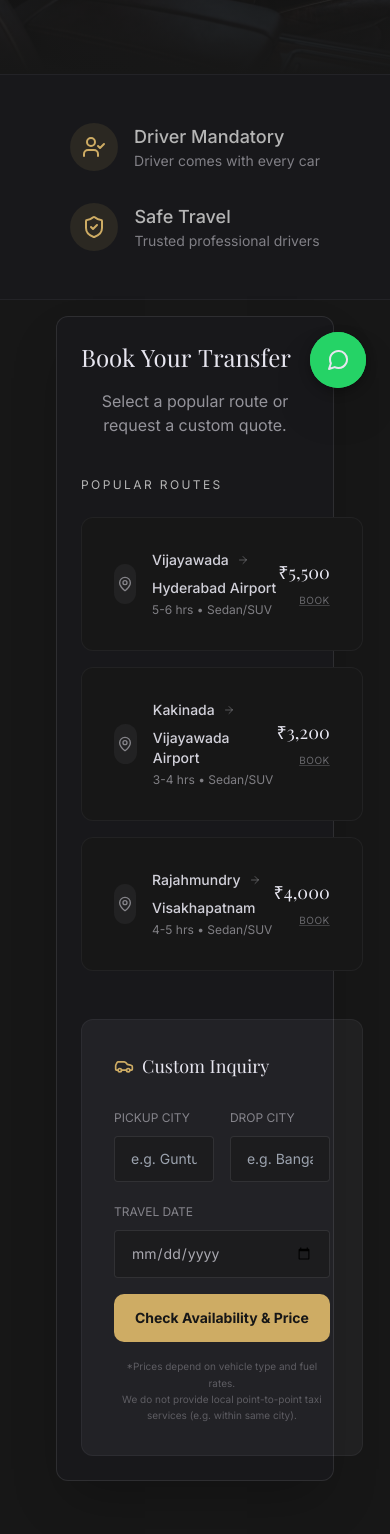
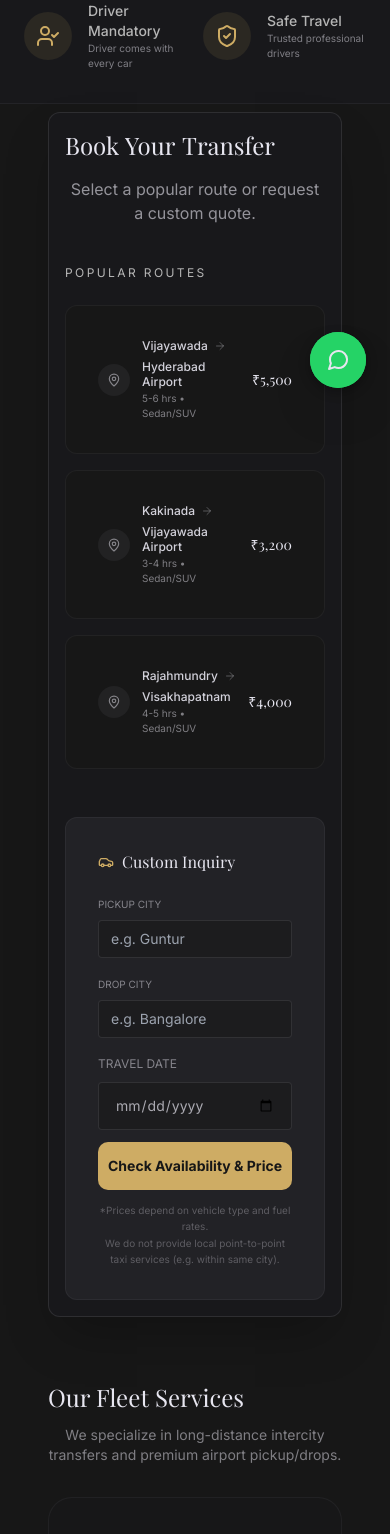
Before and after one commit to sashankbanda/sahara_travels_prototype, a React (Vite) app: page /transfers in a window 390 px wide. Shown: the part 432-1966 px from the top of the page. Built offline with nearby package versions, Linux system fonts and the light colour scheme; a web font is replaced by a local one.

Commit message:
some responsiveness added

```diff
--- a/src/components/home/BrandLegacy.tsx
+++ b/src/components/home/BrandLegacy.tsx
@@ -3,7 +3,7 @@ import BlurText from "@/components/animate-ui/BlurText";
 
 export const BrandLegacy = () => {
     return (
-        <section className="py-40 text-white overflow-hidden relative">
+        <section className="py-20 md:py-40 text-white overflow-hidden relative">
             <div className="container mx-auto px-6 max-w-6xl relative">
 
                 <div className="flex flex-col md:flex-row gap-16 md:gap-32 items-start">
@@ -25,7 +25,7 @@ export const BrandLegacy = () => {
                     <div className="md:w-3/4">
                         <BlurText
                             text="&quot;We don't just guide you; we welcome you home.&quot;"
-                            className="font-serif text-4xl md:text-5xl lg:text-6xl text-white/90 leading-[1.2] mb-12 block"
+                            className="font-serif text-3xl md:text-5xl lg:text-6xl text-white/90 leading-[1.2] mb-8 md:mb-12 block"
                             delay={40}
                             animateBy="words"
                         />
--- a/src/components/home/HighlightedJourneys.tsx
+++ b/src/components/home/HighlightedJourneys.tsx
@@ -14,12 +14,12 @@ export const HighlightedJourneys = () => {
     const y = useTransform(scrollYProgress, [0, 1], [0, -30]);
 
     return (
-        <section ref={ref} className="py-24 md:py-32 text-white overflow-hidden">
+        <section ref={ref} className="py-12 md:py-32 text-white overflow-hidden">
             <div className="container mx-auto px-6">
                 <div className="flex flex-col lg:flex-row items-center gap-16 lg:gap-24">
 
                     {/* Image Side - Reduced Height (~60% of viewport) */}
-                    <div className="w-full lg:w-[55%] relative h-[50vh] md:h-[60vh] overflow-hidden rounded-[2px]">
+                    <div className="w-full lg:w-[55%] relative h-[40vh] md:h-[60vh] overflow-hidden rounded-[2px] mb-8 lg:mb-0">
                         <motion.div style={{ y }} className="absolute inset-0 w-full h-[120%] -top-[10%]">
                             <img
                                 src="/images/home/hero.png"
--- a/src/components/home/ProcessSteps.tsx
+++ b/src/components/home/ProcessSteps.tsx
@@ -25,7 +25,7 @@ const steps = [
 
 export const ProcessSteps = () => {
     return (
-        <section className="py-24 bg-black text-white relative border-t border-white/5">
+        <section className="py-12 md:py-24 bg-black text-white relative border-t border-white/5">
             <div className="container mx-auto px-6 relative z-10">
                 <div className="text-center mb-16">
                     <BlurText
@@ -42,7 +42,7 @@ export const ProcessSteps = () => {
                     />
                 </div>
 
-                <div className="grid md:grid-cols-3 gap-12 max-w-5xl mx-auto relative">
+                <div className="grid md:grid-cols-3 gap-8 md:gap-12 max-w-5xl mx-auto relative">
                     {/* Connecting Line (Desktop) */}
                     <div className="hidden md:block absolute top-12 left-0 w-full h-[1px] bg-gradient-to-r from-transparent via-white/20 to-transparent z-0" />
 
--- a/src/components/home/WhyChooseUs.tsx
+++ b/src/components/home/WhyChooseUs.tsx
@@ -42,7 +42,7 @@ const features = [
 
 export const WhyChooseUs = () => {
     return (
-        <section className="py-24 bg-black relative overflow-hidden">
+        <section className="py-12 md:py-24 bg-black relative overflow-hidden">
             <div className="container mx-auto px-6 relative z-10">
                 <div className="text-center mb-16">
                     <BlurText
@@ -59,7 +59,7 @@ export const WhyChooseUs = () => {
                     />
                 </div>
 
-                <div className="flex justify-center">
+                <div className="flex justify-center -mx-4 md:mx-0">
                     <MagicBento
                         cards={features}
                         enableStars={true}
--- a/src/pages/public/Transfers.tsx
+++ b/src/pages/public/Transfers.tsx
@@ -35,7 +35,7 @@ export default function Transfers() {
             <Navbar />
 
             {/* Hero Section */}
-            <section className="relative h-[60vh] flex items-center justify-center overflow-hidden">
+            <section className="relative h-[45vh] md:h-[60vh] min-h-[400px] flex items-center justify-center overflow-hidden">
                 <div className="absolute inset-0">
                     <img
                         src="/images/home/transfers.png"
@@ -72,18 +72,18 @@ export default function Transfers() {
             </section>
 
             {/* Important Notice Section */}
-            <section className="py-12 bg-zinc-900 border-y border-white/5">
+            <section className="py-8 md:py-12 bg-zinc-900 border-y border-white/5">
                 <div className="container mx-auto px-6">
-                    <div className="flex flex-wrap justify-center gap-8 md:gap-16">
+                    <div className="grid grid-cols-2 gap-4 md:flex md:justify-center md:gap-16">
                         <div className="flex items-center gap-4 text-white/80">
                             <div className="p-3 rounded-full bg-primary/10 text-primary">
                                 <UserCheck className="w-6 h-6" />
                             </div>
                             <div>
-                                <h4 className="font-medium text-lg">
+                                <h4 className="font-medium text-sm md:text-lg">
                                     <ShinyText text="Driver Mandatory" disabled={false} speed={3} className="" />
                                 </h4>
-                                <p className="text-sm text-white/50">Driver comes with every car</p>
+                                <p className="text-[10px] md:text-sm text-white/50">Driver comes with every car</p>
                             </div>
                         </div>
                         <div className="flex items-center gap-4 text-white/80">
@@ -91,10 +91,10 @@ export default function Transfers() {
                                 <ShieldCheck className="w-6 h-6" />
                             </div>
                             <div>
-                                <h4 className="font-medium text-lg">
+                                <h4 className="font-medium text-sm md:text-lg">
                                     <ShinyText text="Safe Travel" disabled={false} speed={3} className="" />
                                 </h4>
-                                <p className="text-sm text-white/50">Trusted professional drivers</p>
+                                <p className="text-[10px] md:text-sm text-white/50">Trusted professional drivers</p>
                             </div>
                         </div>
                     </div>
@@ -102,9 +102,9 @@ export default function Transfers() {
             </section>
 
             {/* Route Selector & Booking Section */}
-            <section className="py-24 px-6 relative z-20 -mt-20">
+            <section className="py-12 md:py-24 px-4 md:px-6 relative z-20 -mt-10 md:-mt-20">
                 <div className="container mx-auto">
-                    <div className="bg-zinc-900 border border-white/10 rounded-xl p-6 md:p-12 shadow-2xl">
+                    <div className="bg-zinc-900 border border-white/10 rounded-xl p-4 md:p-12 shadow-2xl">
                         <div className="text-center mb-10">
                             <BlurText
                                 text="Book Your Transfer"
@@ -132,24 +132,21 @@ export default function Transfers() {
                                             className="flex items-center justify-between p-4 rounded-lg bg-black/40 border-white/5 hover:border-primary/30 transition-all cursor-pointer group"
                                             spotlightColor="rgba(205, 163, 104, 0.15)"
                                         >
-                                            <div className="flex items-center gap-4 relative z-10">
-                                                <div className="w-10 h-10 rounded-full bg-white/5 flex items-center justify-center text-white/50 group-hover:text-primary transition-colors">
-                                                    <MapPin className="w-4 h-4" />
+                                            <div className="flex items-center gap-3 relative z-10 w-full">
+                                                <div className="w-8 h-8 md:w-10 md:h-10 rounded-full bg-white/5 flex-shrink-0 flex items-center justify-center text-white/50 group-hover:text-primary transition-colors">
+                                                    <MapPin className="w-3.5 h-3.5 md:w-4 md:h-4" />
                                                 </div>
-                                                <div>
-                                                    <div className="flex flex-wrap items-center gap-2 text-sm font-medium text-white/90">
-                                                        {route.from} <ArrowRight className="w-3 h-3 text-white/30" /> {route.to}
+                                                <div className="flex-grow min-w-0">
+                                                    <div className="flex flex-wrap items-center gap-1.5 md:gap-2 text-xs md:text-sm font-medium text-white/90 leading-tight">
+                                                        <span>{route.from}</span>
+                                                        <ArrowRight className="w-3 h-3 text-white/30" />
+                                                        <span>{route.to}</span>
                                                     </div>
-                                                    <div className="text-xs text-white/50 mt-1">{route.time} • Sedan/SUV</div>
+                                                    <div className="text-[10px] md:text-xs text-white/50 mt-0.5">{route.time} • Sedan/SUV</div>
                                                 </div>
-                                            </div>
-                                            <div className="text-right relative z-10">
-                                                <div className="text-lg font-serif text-white group-hover:text-primary transition-colors">₹{route.price}</div>
-                                                <InquiryDialog>
-                                                    <button className="text-[10px] uppercase tracking-wider text-white/40 hover:text-white underline decoration-white/20">
-                                                        Book
-                                                    </button>
-                                                </InquiryDialog>
+                                                <div className="text-right flex-shrink-0">
+                                                    <div className="text-sm md:text-lg font-serif text-white group-hover:text-primary transition-colors">₹{route.price}</div>
+                                                </div>
                                             </div>
                                         </SpotlightCard>
                                     ))}
@@ -161,19 +158,19 @@ export default function Transfers() {
                                 className="bg-white/5 rounded-lg p-6 border-white/5"
                                 spotlightColor="rgba(205, 163, 104, 0.1)"
                             >
-                                <h3 className="text-white text-lg font-serif mb-6 flex items-center gap-2 relative z-10">
-                                    <Car className="w-5 h-5 text-primary" />
+                                <h3 className="text-white text-base md:text-lg font-serif mb-4 md:mb-6 flex items-center gap-2 relative z-10">
+                                    <Car className="w-4 h-4 md:w-5 md:h-5 text-primary" />
                                     Custom Inquiry
                                 </h3>
-                                <div className="space-y-4 relative z-10">
-                                    <div className="grid grid-cols-2 gap-4">
-                                        <div className="space-y-2">
-                                            <span className="text-xs text-white/50 uppercase">Pickup City</span>
-                                            <input type="text" placeholder="e.g. Guntur" className="w-full bg-black/50 border border-white/10 rounded px-4 py-3 text-sm focus:border-primary focus:outline-none" />
+                                <div className="space-y-3 md:space-y-4 relative z-10">
+                                    <div className="grid grid-cols-1 md:grid-cols-2 gap-3 md:gap-4">
+                                        <div className="space-y-1.5 md:space-y-2">
+                                            <span className="text-[10px] md:text-xs text-white/50 uppercase">Pickup City</span>
+                                            <input type="text" placeholder="e.g. Guntur" className="w-full bg-black/50 border border-white/10 rounded px-3 py-2 md:px-4 md:py-3 text-sm focus:border-primary focus:outline-none" />
                                         </div>
-                                        <div className="space-y-2">
-                                            <span className="text-xs text-white/50 uppercase">Drop City</span>
-                                            <input type="text" placeholder="e.g. Bangalore" className="w-full bg-black/50 border border-white/10 rounded px-4 py-3 text-sm focus:border-primary focus:outline-none" />
+                                        <div className="space-y-1.5 md:space-y-2">
+                                            <span className="text-[10px] md:text-xs text-white/50 uppercase">Drop City</span>
+                                            <input type="text" placeholder="e.g. Bangalore" className="w-full bg-black/50 border border-white/10 rounded px-3 py-2 md:px-4 md:py-3 text-sm focus:border-primary focus:outline-none" />
                                         </div>
                                     </div>
                                     <div className="space-y-2">
@@ -197,19 +194,19 @@ export default function Transfers() {
                     </div>
 
                     {/* Fleet Services Grid (Moved down) */}
-                    <div className="mt-24 text-center mb-16">
+                    <div className="mt-16 md:mt-24 text-center mb-8 md:mb-16">
                         <BlurText
                             text="Our Fleet Services"
-                            className="font-serif text-3xl md:text-4xl mb-6"
+                            className="font-serif text-2xl md:text-4xl mb-3 md:mb-6"
                             delay={50}
                             animateBy="words"
                         />
-                        <p className="text-white/50 max-w-2xl mx-auto">
+                        <p className="text-white/50 max-w-2xl mx-auto text-sm md:text-base">
                             We specialize in long-distance intercity transfers and premium airport pickup/drops.
                         </p>
                     </div>
 
-                    <div className="grid md:grid-cols-3 gap-6 md:gap-8 mb-24">
+                    <div className="grid grid-cols-1 md:grid-cols-3 gap-4 md:gap-8 mb-16 md:mb-24">
                         {transferServices.map((service, index) => (
                             <motion.div
                                 key={index}
@@ -218,11 +215,14 @@ export default function Transfers() {
                                 viewport={{ once: true }}
                                 transition={{ duration: 0.5, delay: index * 0.1 }}
                             >
-                                <SpotlightCard className="bg-zinc-900/50 border-white/5 hover:border-primary/30 h-full" spotlightColor="rgba(205, 163, 104, 0.2)">
-                                    <div className="mb-6 inline-block p-4 rounded-full bg-zinc-800 text-white group-hover:bg-primary group-hover:text-black transition-colors">
-                                        <service.icon className="w-6 h-6" />
+                                <SpotlightCard className="bg-zinc-900/50 border-white/5 hover:border-primary/30 h-full p-6 md:p-8" spotlightColor="rgba(205, 163, 104, 0.2)">
+                                    <div className="flex items-center gap-4 mb-4 md:block md:mb-6">
+                                        <div className="inline-block p-3 md:p-4 rounded-full bg-zinc-800 text-white group-hover:bg-primary group-hover:text-black transition-colors">
+                                            <service.icon className="w-5 h-5 md:w-6 md:h-6" />
+                                        </div>
+                                        <h3 className="font-serif text-xl md:text-2xl md:hidden">{service.title}</h3>
                                     </div>
-                                    <h3 className="font-serif text-2xl mb-4">{service.title}</h3>
+                                    <h3 className="hidden md:block font-serif text-2xl mb-4">{service.title}</h3>
                                     <p className="text-white/60 mb-8 leading-relaxed">
                                         {service.description}
                                     </p>
```
Also changed, not shown: src/components/home/Services.tsx (+20 -20 lines).
